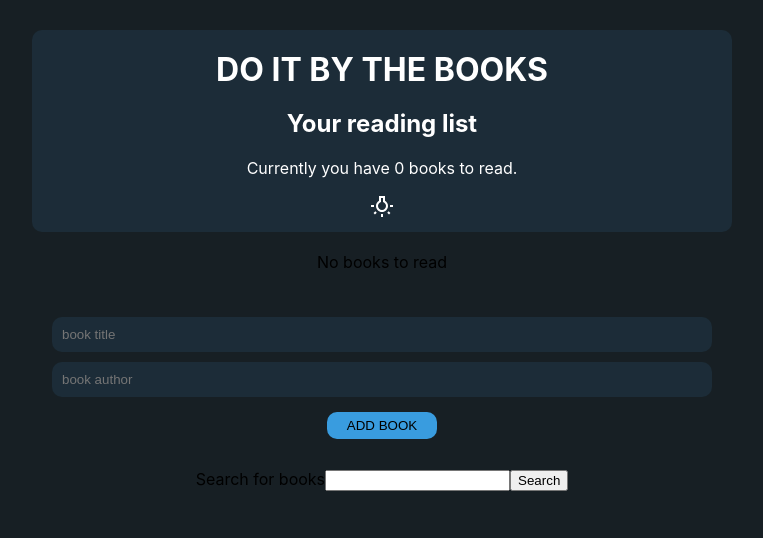
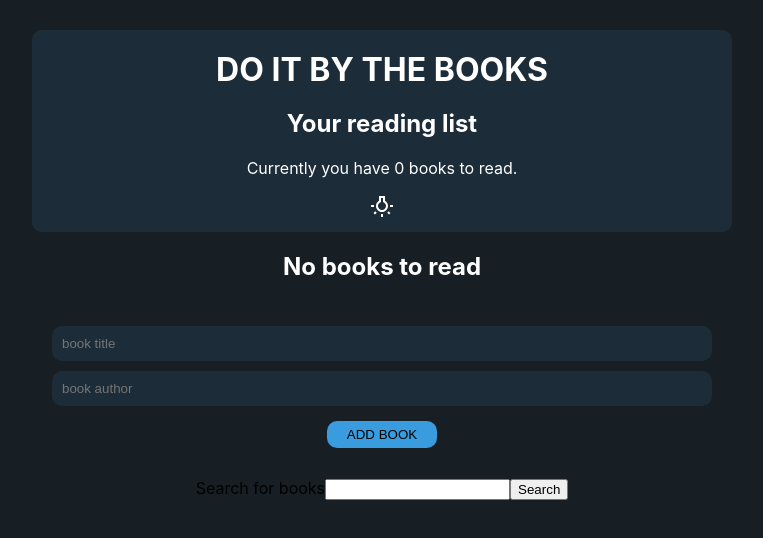
Before and after one commit to kemenykristof/book-repository, a React (Create React App) app: page / in a window 1280 px wide. Shown: the top 538 px of the page, without its empty margins (258-1021 px from the left). Built offline with nearby package versions, Linux system fonts and the light colour scheme.

Commit message:
some refactor and component cleanup

```diff
--- a/src/components/BookList.js
+++ b/src/components/BookList.js
@@ -4,6 +4,8 @@ import BookDetails from "./BookDetails";
 import { ThemeContext } from "../contexts/ThemeContext";
 
 const BookList = () => {
+  const { isLightTheme, darkTheme, lightTheme } = useContext(ThemeContext);
+  const theme = isLightTheme ? lightTheme : darkTheme;
   const { books } = useContext(BookContext);
   return books.length ? (
     <div className="book-list" style={{ margin: "20px" }}>
@@ -14,8 +16,11 @@ const BookList = () => {
       </ul>
     </div>
   ) : (
-    <div style={{ margin: "20px", textAlign: "center" }} className="empty">
-      No books to read
+    <div
+      style={{ margin: "20px", textAlign: "center", color: theme.font }}
+      className="empty"
+    >
+      <h2>No books to read</h2>
     </div>
   );
 };
--- a/src/components/BooksAPI.js
+++ b/src/components/BooksAPI.js
@@ -1,10 +1,12 @@
-import React, { useState } from "react";
-
+import React, { useState, useContext } from "react";
+import { ThemeContext } from "../contexts/ThemeContext";
 import axios from "axios";
 
 const BooksAPI = () => {
   const [books, setBooks] = useState({ items: [] });
   const [searchTerm, setSearchTerm] = useState("");
+  const { isLightTheme, lightTheme, darkTheme } = useContext(ThemeContext);
+  const theme = isLightTheme ? lightTheme : darkTheme;
   const onInputChange = e => {
     setSearchTerm(e.target.value);
   };
@@ -48,6 +50,7 @@ const BooksAPI = () => {
                 />
                 <div>
                   <h3>{book.volumeInfo.title}</h3>
+                  <h4>{book.volumeInfo.authors}</h4>
                   <p>{book.volumeInfo.publishedDate}</p>
                 </div>
               </div>
```
Also changed, not shown: src/components/BookCard.js (deleted, +0 -17 lines), src/components/BookListAPI.js (deleted, +0 -22 lines), src/components/GoogleAPI.js (deleted, +0 -13 lines).
